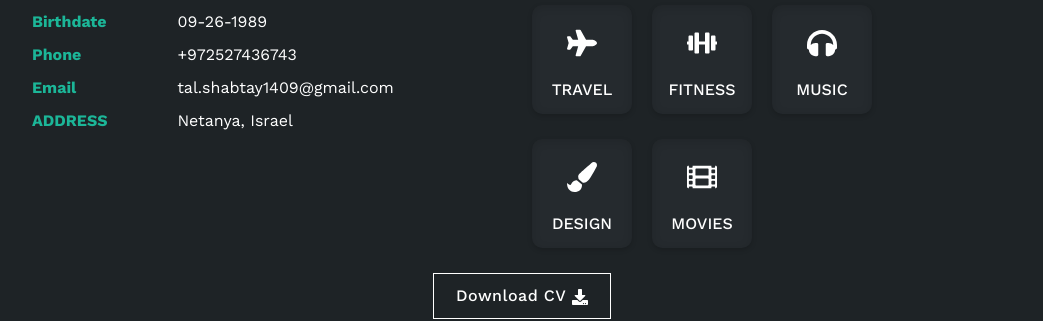
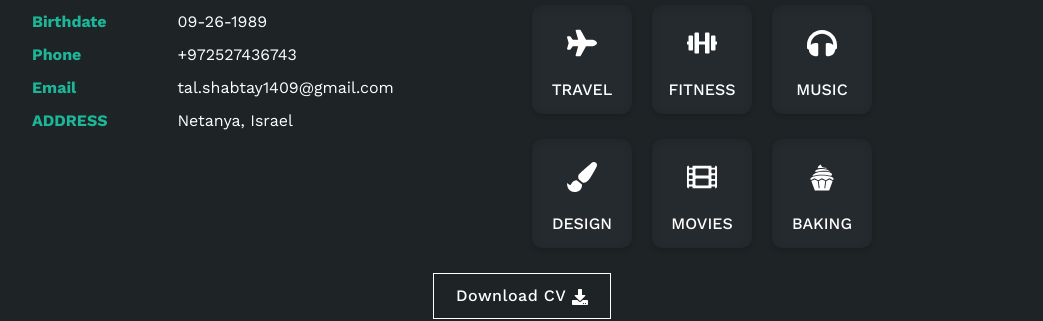
Before and after one commit to TalSBA/Resume, a React (Create React App) app: page / in a window 1280 px wide. Shown: the part 1100-1421 px from the top of the page, without its empty margins (118-1161 px from the left). Built offline with nearby package versions, Linux system fonts and the light colour scheme.

Commit message:
add animation hover on social home

```diff
--- a/package.json
+++ b/package.json
@@ -2,11 +2,13 @@
   "name": "tal-resume",
   "version": "0.1.0",
   "private": true,
+  "homepage": "https://talsba.github.io/Resume",
   "dependencies": {
     "@testing-library/jest-dom": "^5.13.0",
     "@testing-library/react": "^11.2.7",
     "@testing-library/user-event": "^12.8.3",
     "bootstrap": "^4.6.0",
+    "gh-pages": "^3.2.2",
     "react": "^17.0.2",
     "react-animations": "^1.0.0",
     "react-bootstrap": "^1.6.1",
@@ -19,7 +21,9 @@
     "start": "react-scripts start",
     "build": "react-scripts build",
     "test": "react-scripts test",
-    "eject": "react-scripts eject"
+    "eject": "react-scripts eject",
+    "predeploy": "npm run build",
+    "deploy": "gh-pages -d build"
   },
   "eslintConfig": {
     "extends": [
--- a/src/pages/About/About.css
+++ b/src/pages/About/About.css
@@ -72,7 +72,6 @@
     display: inline-block;
     text-align: center;
     width: 100px;
-    cursor: pointer;
     padding: 12px 10px;
     transition: all 0.8s ease 0s;
     margin: 0 10px;
--- a/src/pages/About/About.js
+++ b/src/pages/About/About.js
@@ -9,6 +9,7 @@ import {
   FaPaintBrush,
   FaPlane,
 } from "react-icons/fa";
+import { GiCupcake } from 'react-icons/gi';
 import "./About.css";
 import cvFile from "./CVFile/TalShabtayResume.pdf";
 
@@ -86,6 +87,12 @@ function About(props) {
                   </p>
                   <span>Movies</span>
                 </li>
+                <li>
+                  <p>
+                    <GiCupcake />
+                  </p>
+                  <span>Baking</span>
+                </li>
               </Row>
             </ul>
           </div>
--- a/src/pages/Home/Home.css
+++ b/src/pages/Home/Home.css
@@ -102,6 +102,7 @@
   display: block;
   border-radius: 100%;
   border: 1px solid #fff;
+  transition: all 0.8s ease 0s;
 }
 .p-home .container-banner .banner-contant .social li a:hover {
   background: #1cb698;
```
Also changed, not shown: 1 other file (tests, documents, lock files or other folders).
